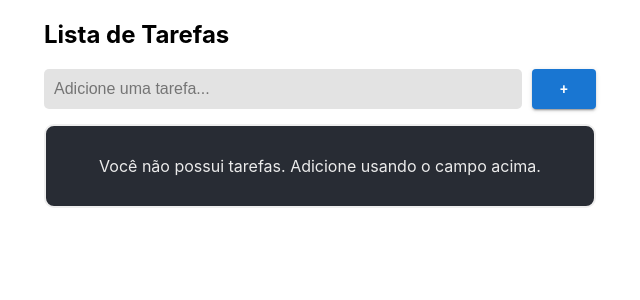
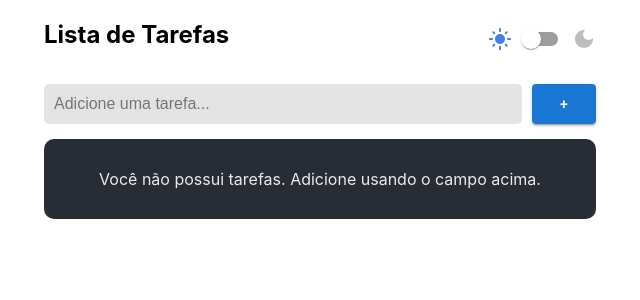
Before and after one commit to hermannhahn/lista-de-tarefas, a React (Create React App) app: page / in a window 1280 px wide. Shown: the top 300 px of the page, without its empty margins (320-960 px from the left). Built offline with nearby package versions, Linux system fonts and the light colour scheme.

Commit message:
limpeza de codigo / adicionado dark mode

```diff
--- a/src/components/AddTask.jsx
+++ b/src/components/AddTask.jsx
@@ -7,6 +7,7 @@ const AddTask = ({ addTask }) => {
 			<div className='add-task-container'>
 				<form className='add-task-form' onSubmit={addTask}>
 					<input
+						id='add-task-input'
 						className='add-task-input'
 						type='text'
 						name='title'
--- a/src/components/App.jsx
+++ b/src/components/App.jsx
@@ -1,4 +1,4 @@
-import React from 'react';
+import React, { useState } from 'react';
 
 import Container from '@mui/material/Container';
 import * as CONSTANTS from '../constants/Constants';
@@ -6,17 +6,32 @@ import * as CONSTANTS from '../constants/Constants';
 import Header from './Header';
 import Tasks from './Tasks';
 
-import '../styles/App.css';
-
 const title = document.getElementsByTagName('title')[0];
 title.innerHTML = CONSTANTS.PAGE_TITLE;
 
 const App = () => {
+	const [darkmode, setDarkMode] = useState(false);
+	const handleChange = () => {
+		setDarkMode(!darkmode);
+		const input = document.getElementById('add-task-input');
+		if (!darkmode) {
+			document.body.style.backgroundColor = 'black';
+			document.getElementById('title').style.color = 'white';
+			input.style.color = 'black';
+			input.style.backgroundColor = 'white';
+		} else {
+			document.body.style.backgroundColor = 'white';
+			document.getElementById('title').style.color = 'black';
+			input.style.color = 'rgb(49, 49, 49)';
+			input.style.backgroundColor = 'rgba(224, 224, 224, 0.89)';
+		}
+	};
+
 	return (
 		<>
-			<div className='tasks'>
+			<div>
 				<Container maxWidth='sm'>
-					<Header />
+					<Header darkmode={darkmode} handleChange={handleChange} />
 					<Tasks />
 				</Container>
 			</div>
--- a/src/components/Header.jsx
+++ b/src/components/Header.jsx
@@ -1,9 +1,31 @@
-import React from 'react';
+import Switch from '@mui/material/Switch';
+import DarkModeIcon from '@mui/icons-material/DarkMode';
+import LightModeIcon from '@mui/icons-material/LightMode';
+import '../styles/Header.css';
 
-const Header = () => {
+const Header = ({ darkmode, handleChange }) => {
 	return (
 		<>
-			<h2>Lista de Tarefas</h2>
+			<div className='header'>
+				<div id='title' className='title'>
+					<h2>Lista de Tarefas</h2>
+				</div>
+				<div className='icon'>
+					<LightModeIcon
+						sx={darkmode ? { color: 'gray' } : { color: '#0f58e0c4' }}
+					/>
+				</div>
+				<div className='darkmode-switch'>
+					<Switch
+						checked={darkmode}
+						onChange={handleChange}
+						inputProps={{ 'aria-label': 'controlled' }}
+					/>
+				</div>
+				<div className='icon'>
+					<DarkModeIcon color={darkmode ? 'primary' : 'disabled'} />
+				</div>
+			</div>
 		</>
 	);
 };
--- a/src/components/NoTasks.jsx
+++ b/src/components/NoTasks.jsx
@@ -1,5 +1,5 @@
 import React from 'react';
-import '../styles/Task.css';
+import '../styles/NoTask.css';
 
 const NoTasks = ({ total }) => {
 	if (total < 1) {
--- a/src/components/Tasks.jsx
+++ b/src/components/Tasks.jsx
@@ -1,5 +1,5 @@
 import update from 'immutability-helper';
-import React, { useState, useCallback } from 'react';
+import { useState, useCallback } from 'react';
 import { v4 as uuidv4 } from 'uuid';
 
 import AddTask from './AddTask';
--- a/src/styles/App.css
+++ /dev/null
@@ -1,45 +0,0 @@
-.App {
-	text-align: center;
-}
-
-.App-logo {
-	height: 40vmin;
-	pointer-events: none;
-}
-
-@media (prefers-reduced-motion: no-preference) {
-	.App-logo {
-		animation: App-logo-spin infinite 20s linear;
-	}
-}
-
-.App-header {
-	background-color: #282c34;
-	min-height: 100vh;
-	display: flex;
-	flex-direction: column;
-	align-items: center;
-	justify-content: center;
-	font-size: calc(10px + 2vmin);
-	color: white;
-}
-
-.App-link {
-	color: #61dafb;
-}
-
-@keyframes App-logo-spin {
-	from {
-		transform: rotate(0deg);
-	}
-	to {
-		transform: rotate(360deg);
-	}
-}
-
-.container {
-	background-color: #282c34;
-	border: 2px solid #eeeeee;
-	border-radius: 10px;
-	padding: 15px;
-}
--- /dev/null
+++ b/src/styles/Header.css
@@ -0,0 +1,17 @@
+.header {
+	display: flex;
+}
+.title {
+	width: 100%;
+}
+.icon {
+	padding-top: 27px;
+	width: 25px;
+}
+.darkmode-switch {
+	display: flex;
+	width: 50px;
+	padding-top: 20px;
+	padding-right: 10px;
+	text-align: right;
+}
--- /dev/null
+++ b/src/styles/NoTask.css
@@ -0,0 +1,8 @@
+.no-tasks {
+	margin: auto;
+	padding: 15px 20px;
+	border-radius: 5px;
+	color: #ebebeb;
+	align-items: center;
+	text-align: center;
+}
--- a/src/styles/Task.css
+++ b/src/styles/Task.css
@@ -47,15 +47,6 @@
 	display: flex;
 }
 
-.no-tasks {
-	margin: auto;
-	padding: 15px 20px;
-	border-radius: 5px;
-	color: #ebebeb;
-	align-items: center;
-	text-align: center;
-}
-
 .task-title {
 	font-weight: bold;
 	cursor: pointer;
--- a/src/styles/Tasks.css
+++ b/src/styles/Tasks.css
@@ -1,12 +1,5 @@
-.tasks-title {
-	margin-top: 30px;
-	flex: auto;
-	width: 100%;
-	text-align: left;
-	color: #eee;
-	font-size: 14px;
+.container {
+	background-color: #282c34;
+	border-radius: 10px;
+	padding: 15px;
 }
-.tasks-ul {
-	margin: 0px;
-	padding: 0px;
-}
--- a/src/styles/index.css
+++ b/src/styles/index.css
@@ -1,5 +1,6 @@
 body {
 	margin: 0;
+	background-color: white;
 	font-family: -apple-system, BlinkMacSystemFont, 'Segoe UI', 'Roboto', 'Oxygen',
 		'Ubuntu', 'Cantarell', 'Fira Sans', 'Droid Sans', 'Helvetica Neue',
 		sans-serif;
```
Lines whose indentation alone changed are shown as unchanged.
